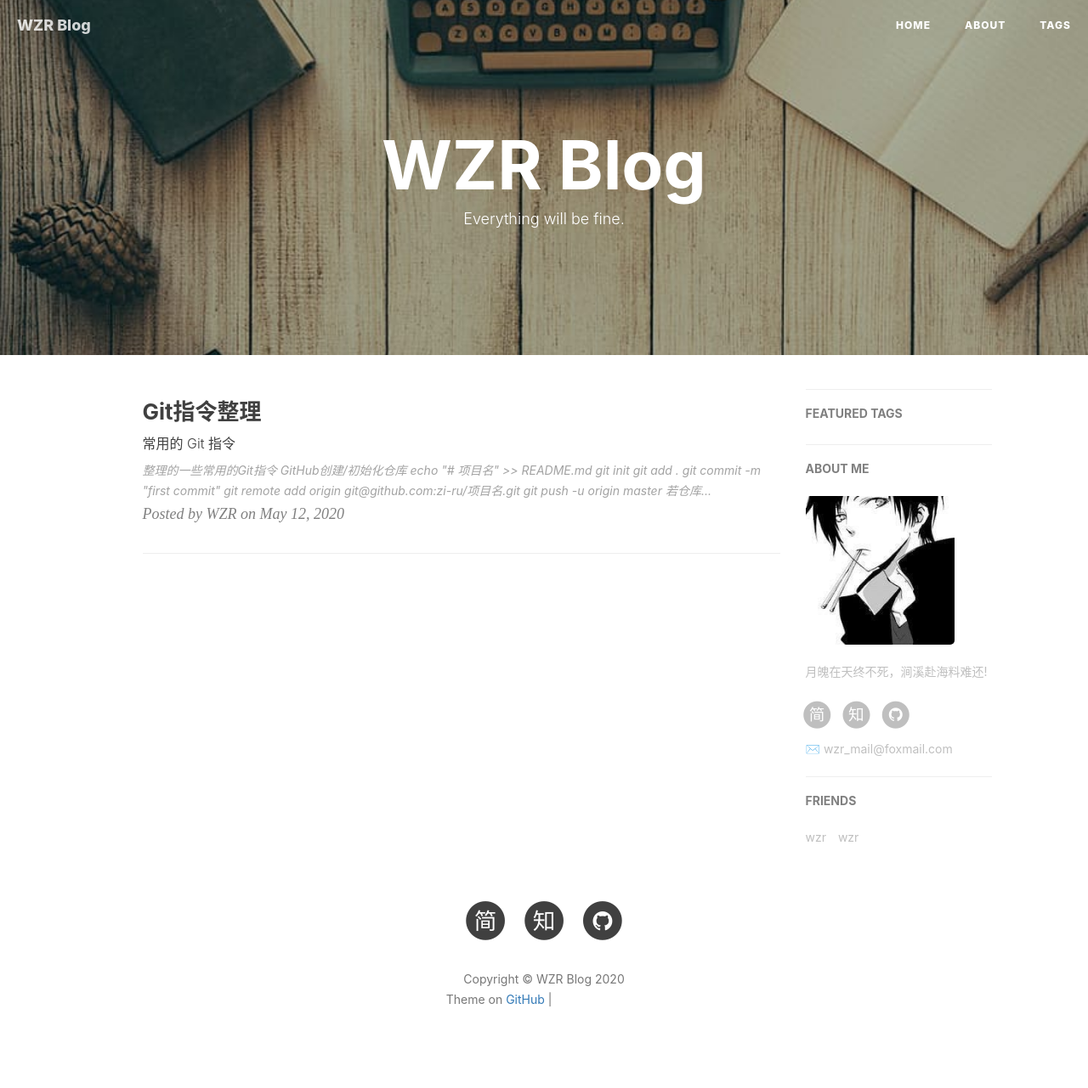
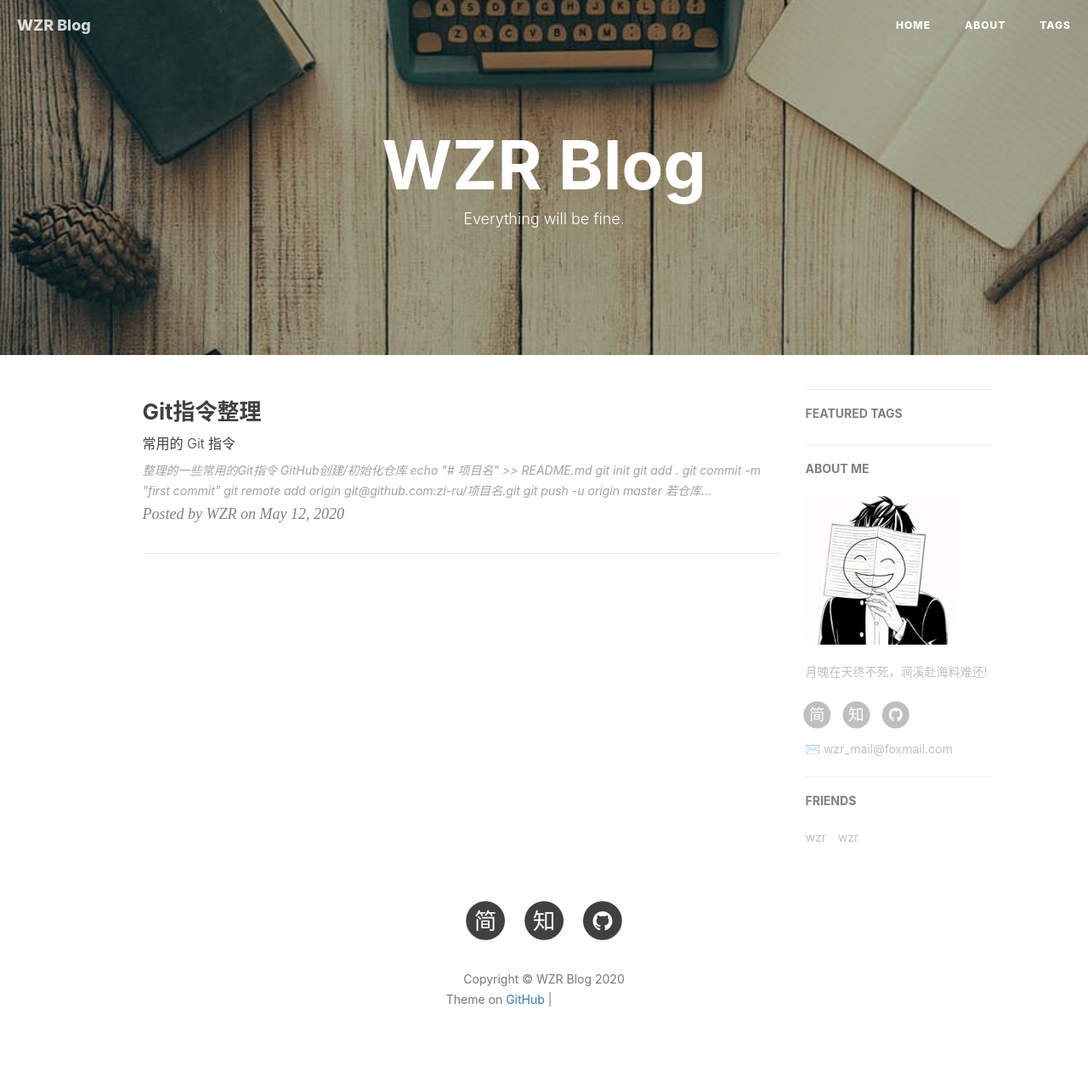
Before and after one commit to iqeix/zi-ru.github.io, a Jekyll site: the page built from index.html, in a window 1280 px wide. Shown: the whole page at 85% size. Built offline with Jekyll 4.4.1, drawn with Linux system fonts in a browser that asks for light colours; nearby versions of some CDN libraries; the list of posts is cut into pages by our own code; comment, search, counter and statistics services are not loaded; grey boxes are pictures that could not be loaded.

Commit message:
"修改头像"

```diff
--- a/_config.yml
+++ b/_config.yml
@@ -12,7 +12,7 @@ github_repo: "https://github.com/zi-ru/zi-ru.github.io.git" # you code repositor
 # Sidebar settings
 sidebar: true                           # whether or not using Sidebar.
 sidebar-about-description: "月魄在天终不死，涧溪赴海料难还! "
-sidebar-avatar: /img/avatar_m.jpg      # use absolute URL, seeing it's used in both `/` and `/about/`
+sidebar-avatar: /img/avatar.jpg      # use absolute URL, seeing it's used in both `/` and `/about/`
 
 
 
--- a/_includes/head.html
+++ b/_includes/head.html
@@ -16,7 +16,7 @@
     <link rel="shortcut icon" href="{{ site.baseurl }}/img/favicon.ico">
 
     <!-- Safari Webpage Icon    by-BY -->
-    <link rel="apple-touch-icon" href="{{ site.baseurl }}/img/apple-touch-icon.png">
+    <link rel="blog.png" href="{{ site.baseurl }}/img/blog.png">
 
     <!-- Canonical URL -->
     <link rel="canonical" href="{{ page.url | replace:'index.html','' | prepend: site.baseurl | prepend: site.url }}">
--- a/_layouts/default.html
+++ b/_layouts/default.html
@@ -14,7 +14,7 @@
 
 
 <!-- Image to hack wechat -->
-<img src="/img/apple-touch-icon.png" width="0" height="0" />
+<img src="/img/blog.png" width="0" height="0" />
 <!-- Migrate from head to bottom, no longer block render and still work -->
 
 </body>
```
Also changed, not shown: img/BY_bolg_logo.png, img/about-BY-gentle.jpg (deleted), img/apple-touch-icon.png (deleted), img/avatar-by.jpg (deleted), img/avatar.jpg (added), img/blog.png (added), img/favicon.ico, img/readme-home.png (deleted), img/readme-side.png (deleted).
